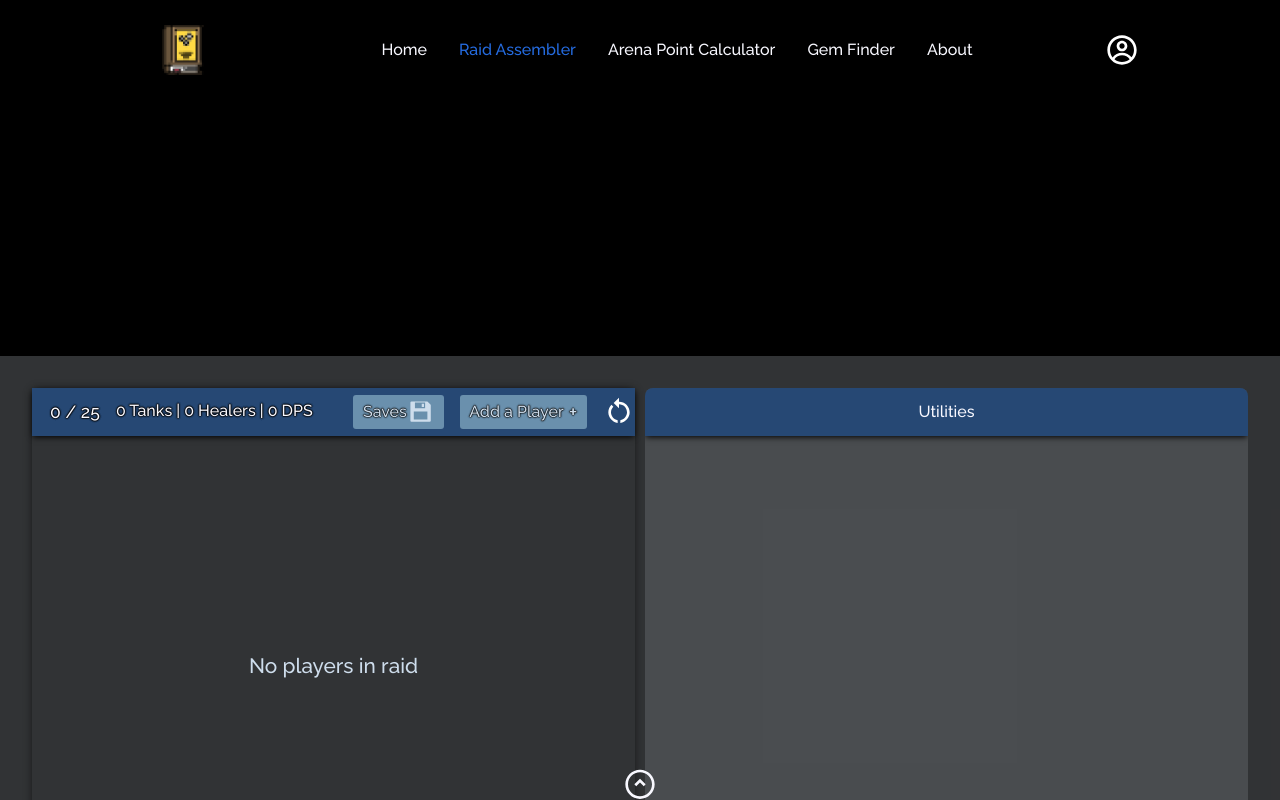
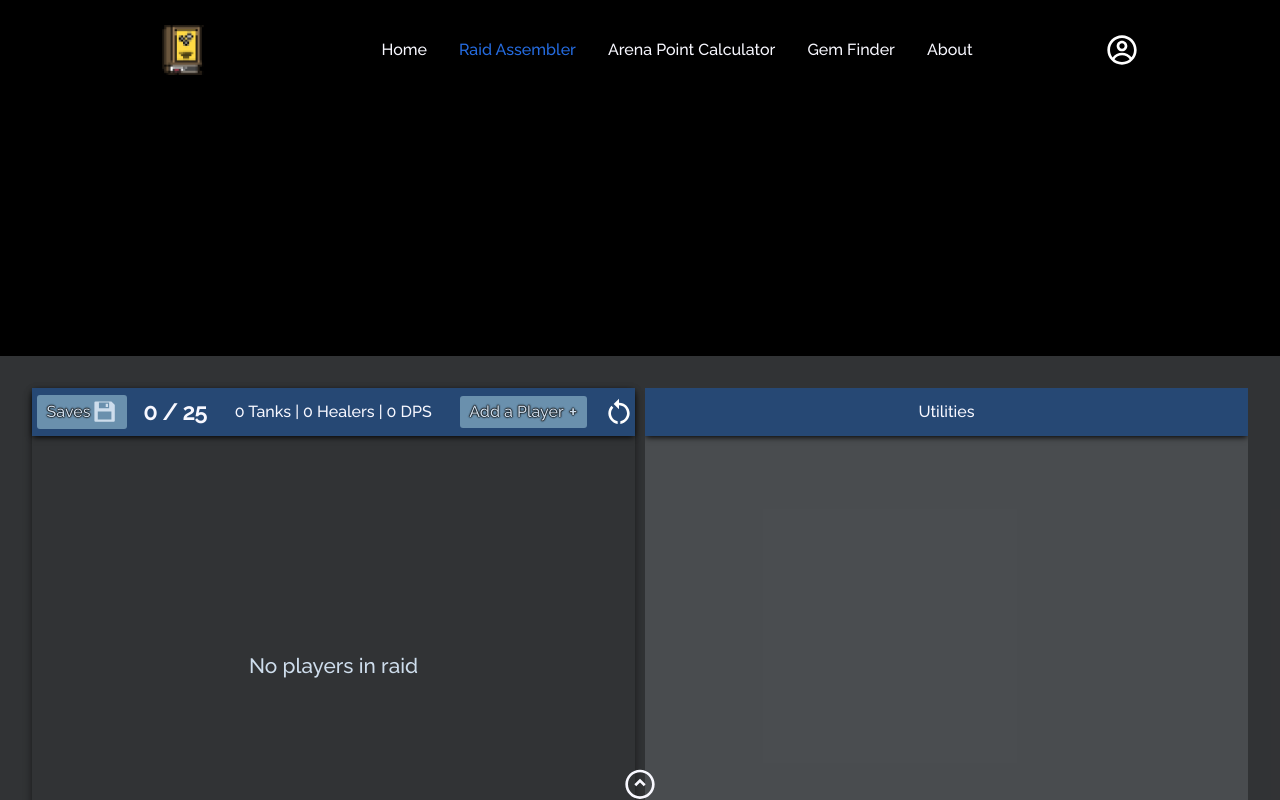
Before and after one commit to MarcusMohns/Codex-Online, a React (Create React App) app: page /raidassembler in a window 1280 px wide. Shown: the top 800 px of the page. Built offline with nearby package versions, Linux system fonts and the light colour scheme.

Commit message:
Re-organized raid content header

```diff
--- a/src/components/styles/RaidAssembler.styled.js
+++ b/src/components/styles/RaidAssembler.styled.js
@@ -322,7 +322,7 @@ export const RaidContainer = styled.section`
   background-color: ${COLORS.primaryTransparent};
   min-width: 100%;
   max-width: 100%;
-  box-shadow: 0 1px 8px rgba(0, 0, 0, 0.5);
+  box-shadow: 0 4px 8px rgba(0, 0, 0, 0.5);
   border-radius: 0.5rem;
 
   }
@@ -890,7 +890,6 @@ export const UtilityContainer = styled.section`
   flex-wrap: wrap;
   background-color: ${COLORS.fadedBackground};
   padding: 1rem;
-  border-radius: 0.5rem;
   min-height: 100%;
   min-width: 100%;
   height: auto;
@@ -972,30 +971,22 @@ export const RaidContentHeader = styled.div`
     display: flex;
     justify-self: flex-end;
   }
-  .raid-status-container {
-    display: flex;
-    margin-left: 2px;
-    text-shadow: #000 0rem 0rem 0.1rem, #000 0rem 0rem 0.1rem,
-      #000 0rem 0rem 0.1rem, #000 0rem 0rem 0.1rem, #000 0rem 0rem 0.1rem;
+  #raid-saves-btn {
+    margin-left: 5px;
+  }
+  .raid-count {
+    margin-right: auto;
+    justify-self: flex-start;
+    font-size: 1.4rem;
+    font-weight: bold;
+  }
 
-    .raid-count {
-      margin-right: 1rem;
-      font-size: 1.1rem;
-    }
+  .role-count {
+    margin-right: auto;
   }
 
   @media (min-width: 1200px) {
     height: 3rem;
-
-    .raid-status-container {
-      display: flex;
-
-      .raid-count {
-        margin-right: 1rem;
-        margin-left: 1rem;
-        font-size: 1.1rem;
-      }
-    }
   }
 `;
 
@@ -1065,7 +1056,7 @@ export const GroupTitle = styled.div`
     }
   }
 `;
-export const AddPlayerButton = styled.div`
+export const RaidHeaderButton = styled.div`
   display: flex;
   flex-direction: row;
   cursor: pointer;
@@ -1292,7 +1283,7 @@ export const EditIcon = styled(RiEdit2Line)`
 `;
 export const InfoIcon = styled(FcInfo)`
   color: black;
-  font-size: 1.5em;
+  font-size: 1.7em;
 `;
 export const DropUpArrow = styled(MdOutlineArrowDropDownCircle)`
   transform: rotate(180deg);
--- a/src/pages/raidassembler.js
+++ b/src/pages/raidassembler.js
@@ -12,7 +12,7 @@ import {
   BuffContainer,
   ArrowLeft,
   ResetIcon,
-  AddPlayerButton,
+  RaidHeaderButton,
   UtilityContainer,
   ContentHeader,
   RaidContentHeader,
@@ -490,17 +490,20 @@ const RaidAssembler = () => {
 
       <RaidContainer className="raid-container">
         <RaidContentHeader>
-          <div className="raid-status-container">
-            <p className="raid-count">{raidCount[0]} / 25 </p>
+          <RaidHeaderButton
+            onClick={() => setSaveMenuOpen(!saveMenuOpen)}
+            id="raid-saves-btn"
+          >
+            Saves <SaveIcon />
+          </RaidHeaderButton>
+          <p className="raid-count">{raidCount[0]} / 25 </p>
+          <p className="role-count">
             {raidCount[1]} Tanks | {raidCount[2]} Healers | {raidCount[3]} DPS
-          </div>
+          </p>
           <div className="btn-container">
-            <AddPlayerButton onClick={() => setSaveMenuOpen(!saveMenuOpen)}>
-              Saves <SaveIcon />
-            </AddPlayerButton>
-            <AddPlayerButton onClick={handleRightMenuToggle}>
+            <RaidHeaderButton onClick={handleRightMenuToggle}>
               Add a Player <span id="plus-sign">+</span>
-            </AddPlayerButton>
+            </RaidHeaderButton>
             <ResetIcon onClick={resetRaid} />
           </div>
         </RaidContentHeader>
```
